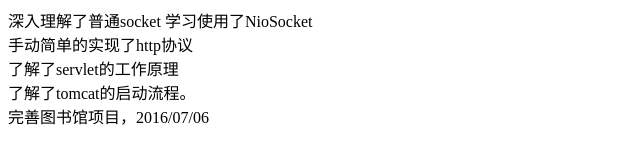
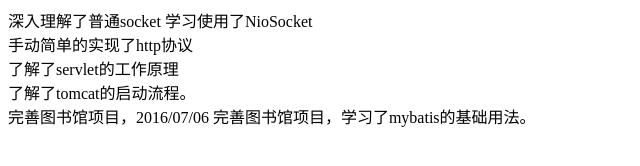
Before and after one commit to Serving/Growth, a plain HTML site: page wangjingxin.html in a window 1280 px wide. Shown: the whole page, without its empty margins (0-640 px from the left). Drawn offline with Linux system fonts and the light colour scheme.

Commit message:
2016/07/07

```diff
--- a/wangjingxin.html
+++ b/wangjingxin.html
@@ -5,5 +5,6 @@
 		了解了servlet的工作原理<br>
 		了解了tomcat的启动流程。<br>
 		完善图书馆项目，2016/07/06
+		完善图书馆项目，学习了mybatis的基础用法。
 	</body>
 </html>
```
